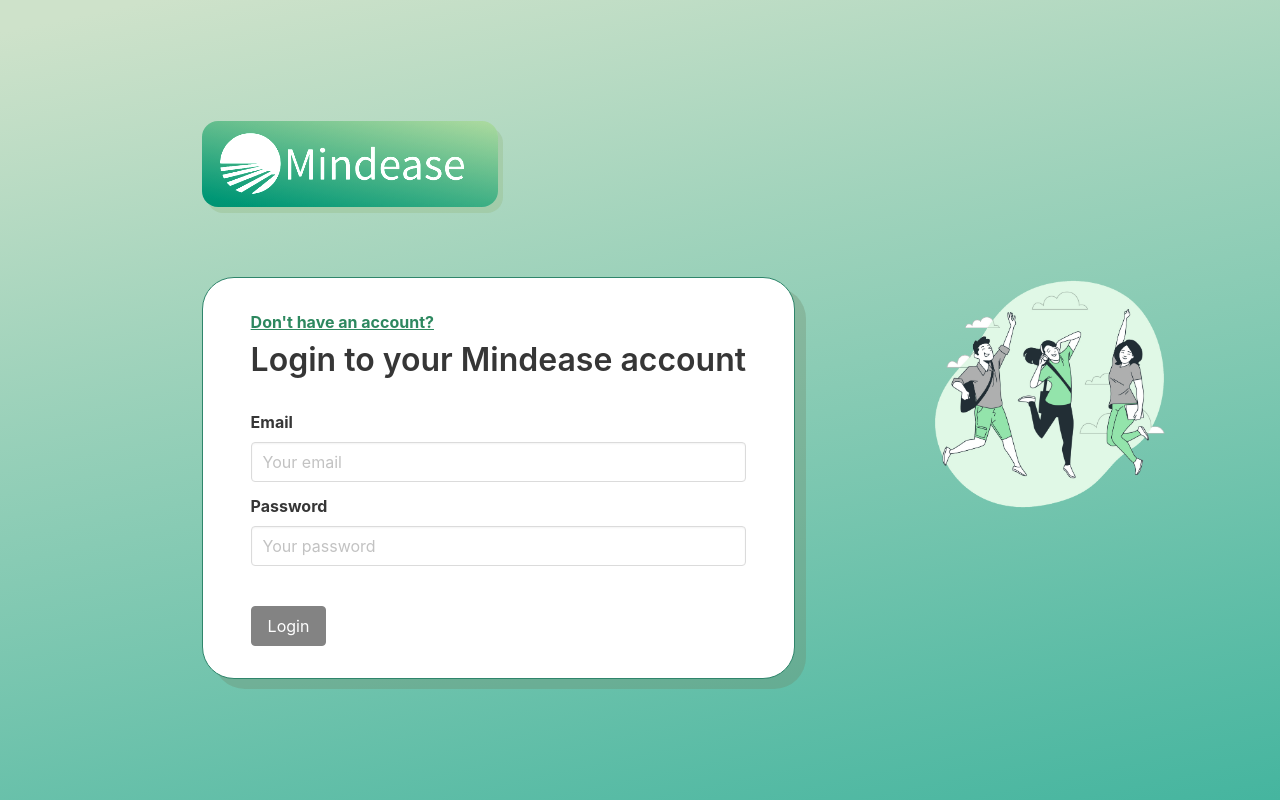
After one commit to alcompilor/mindease, a Flask app: page /login in a window 1280 px wide. The commit adds this page. Run offline with Flask 2, Linux system fonts and the light colour scheme.

Commit message:
Frontend (#37)
* static + templates first commit

* updated static + templates

* updated register ui

* updated static + templates

* updated static + templates

* updated static + templates

* updated static + templates

* updated register

* updated register

* updated register

* first release static + templates

* updated register.html

* fixed messages in register.html

* fixed datepicker interval

* added login.html

* unified register and login css + added login DOM

---------

Co-authored-by: Ahmed Abbasi <ahmed-abbasi@outlook.com>

```diff
--- a/static/css/main.css
+++ b/static/css/main.css
@@ -2,7 +2,7 @@ html {
   background-color: #f8f8f8;
 }
 
-#register-main {
+#auth-main {
   display: grid;
   min-height: 100vh;
   grid-template-columns: 1fr 1.2fr;
@@ -25,7 +25,7 @@ html {
   width: 100%;
 }
 
-#register-img {
+#auth-img {
   width: 90%;
 }
 
@@ -37,7 +37,7 @@ html {
   gap: 2em;
 }
 
-#register-logo {
+#auth-logo {
   width: 50%;
   filter: contrast(1.3);
   padding: 0.5em 2em 0.5em 1em;
@@ -52,13 +52,13 @@ html {
   transition-duration: 0.2s;
 }
 
-#register-logo:hover {
+#auth-logo:hover {
   box-shadow: none;
   transform: scale(0.99);
   transition-duration: 0.3s;
 }
 
-#register {
+#auth {
   display: flex;
   flex-direction: column;
   gap: 0.5em;
@@ -71,13 +71,13 @@ html {
   border: 1px solid #2f856b;
 }
 
-#register:hover {
+#auth:hover {
   box-shadow: none;
   transform: scale(0.99);
   transition-duration: 0.3s;
 }
 
-#register-link {
+#auth-link {
   color: #2d885f;
   text-decoration: underline;
 }
--- a/static/js/register/DOM.js
+++ b/static/js/register/DOM.js
@@ -1,9 +1,9 @@
 import { dateLimit } from "./functions.js";
 
 // Targeting DOM elements
-const registerContainer = document.getElementById("register"); // form container
+const registerContainer = document.getElementById("auth"); // form container
 const registerBtn = document.getElementById("register-btn"); // form submit button
-const registerForm = document.getElementById("register-form"); // form
+const registerForm = document.getElementById("auth-form"); // form
 
 const firstName = document.getElementById("first-name"); // first name field
 const lastName = document.getElementById("last-name"); // last name field
--- a/templates/layout.html
+++ b/templates/layout.html
@@ -12,11 +12,19 @@
       rel="stylesheet"
       href="{{ url_for('static', filename='css/main.css') }}"
     />
+    {% if request.endpoint == 'register' %}
     <script
       type="module"
       src="{{ url_for('static', filename='js/register/DOM.js') }}"
       defer
     ></script>
+    {% endif %} {% if request.endpoint == 'login' %}
+    <script
+      type="module"
+      src="{{ url_for('static', filename='js/login/DOM.js') }}"
+      defer
+    ></script>
+    {% endif %}
     <title>{{data.doc_title}}</title>
   </head>
   <body>
--- /dev/null
+++ b/templates/login.html
@@ -0,0 +1,77 @@
+{% extends 'layout.html' %} {% block content %}
+<div id="auth-main">
+  <div id="left">
+    <a href="/"
+      ><img
+        src="{{ url_for('static', filename='img/logo-white.png') }}"
+        id="auth-logo"
+      />
+    </a>
+    <div id="auth-notifications">
+      {% with successes = get_flashed_messages(category_filter=["success"]) %}
+      {% if successes %}
+      <article class="message is-success msg-shadow">
+        <div class="message-body">
+          {%- for msg in successes %}
+          <strong>{{ msg }}</strong>
+          {% endfor -%}
+        </div>
+      </article>
+      {% endif %} {% endwith %} {% with errors =
+      get_flashed_messages(category_filter=["error"]) %} {% if errors %}
+      <article class="message is-danger msg-shadow">
+        <div class="message-body">
+          {%- for msg in errors %}
+          <strong>{{ msg }}</strong>
+          {% endfor -%}
+        </div>
+      </article>
+      {% endif %} {% endwith %} {% for field in data.login_form.errors %} {% for
+      error in data.login_form.errors[field] %}
+      <article class="message is-danger msg-shadow">
+        <div class="message-body">
+          <strong>{{ error }}</strong>
+        </div>
+      </article>
+      {% endfor %} {% endfor %}
+    </div>
+    <div id="auth">
+      <a id="auth-link" href="/register"
+        ><strong>Don't have an account?</strong></a
+      >
+      <h1 class="title is-3">Login to your Mindease account</h1>
+
+      <form id="auth-form" action="/login" method="POST">
+        <div class="field">
+          <label class="label">Email</label>
+          <div class="control">
+            {{ data.login_form.email(class_="input") }}
+            <p class="help is-danger" id="email-notice" style="display: none">
+              This email is invalid
+            </p>
+          </div>
+        </div>
+
+        <div class="field">
+          <div class="control">
+            <label class="label">Password</label>
+            {{ data.login_form.password(class_="input") }}
+          </div>
+        </div>
+      </form>
+      <br />
+      <div class="field">
+        <div class="control">
+          <button class="button is-black" id="login-btn" disabled>Login</button>
+        </div>
+      </div>
+    </div>
+  </div>
+  <div id="right">
+    <img
+      src="{{ url_for('static', filename='img/register.png') }}"
+      id="auth-img"
+    />
+  </div>
+</div>
+{% endblock %}
```
Also changed, not shown: static/js/login/DOM.js (added, +54 -0 lines), templates/register.html (+8 -8 lines).
